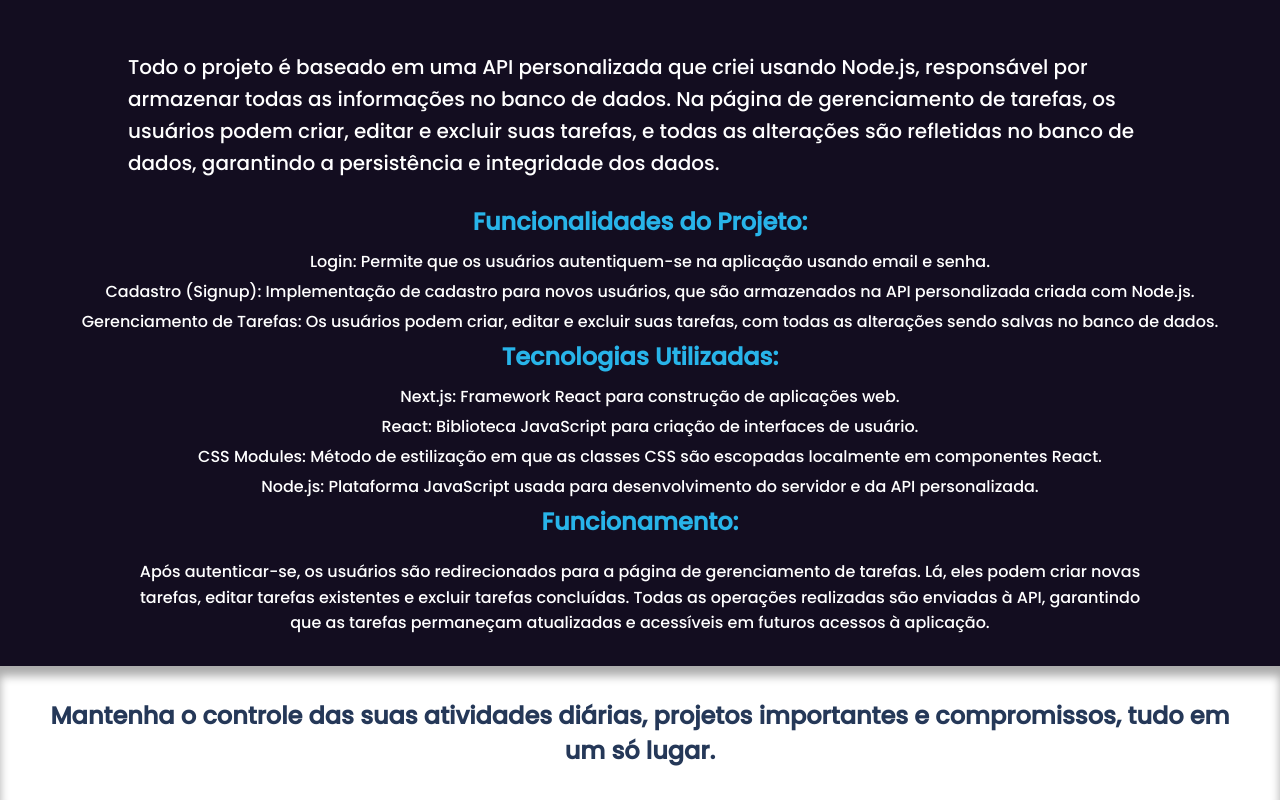
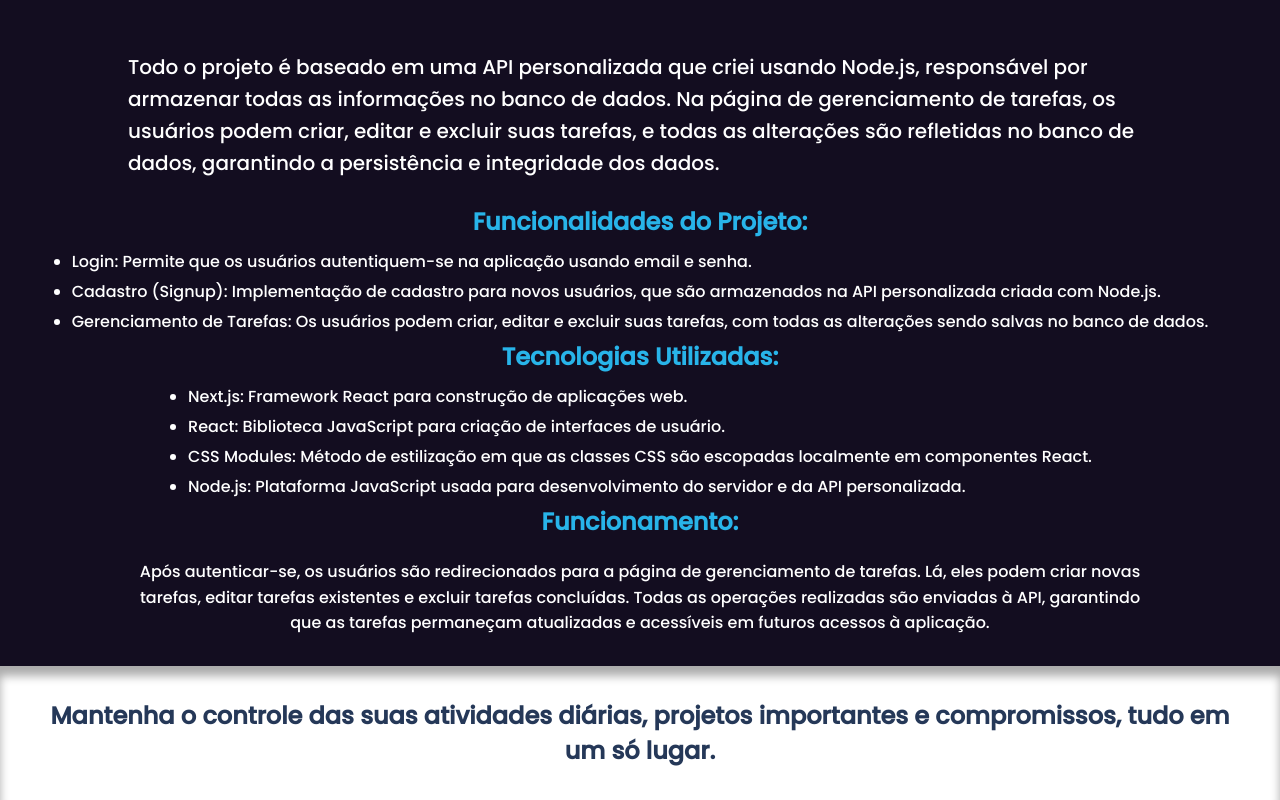
Before and after one commit to GuilhermeGomesti1/MyApiSystem, a Next.js app: page /sobre-o-projeto in a window 1280 px wide. Shown: the part 706-1506 px from the top of the page. Built offline with nearby package versions, Linux system fonts and the light colour scheme.

Commit message:
Update styles.module.css

```diff
--- a/src/pages/sobre-o-projeto/styles.module.css
+++ b/src/pages/sobre-o-projeto/styles.module.css
@@ -43,9 +43,10 @@
 
 .lista {
   color: white;
-  text-align: center;
-  list-style: none;
+  text-align: initial;
+
   margin-left: 20px;
+  margin-right: 20px;
 }
 
 .lista-item {
```
